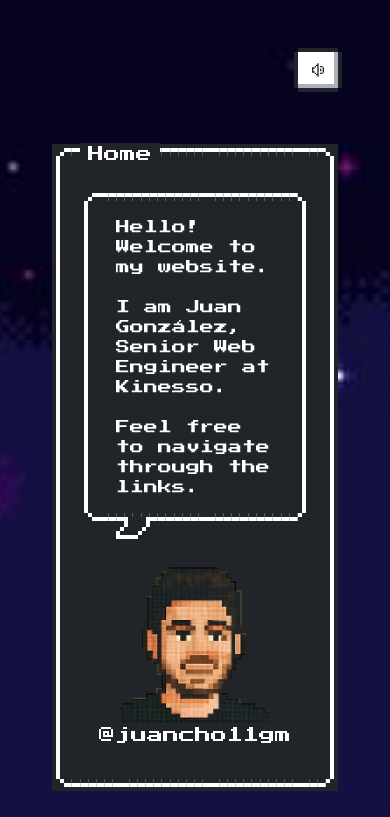
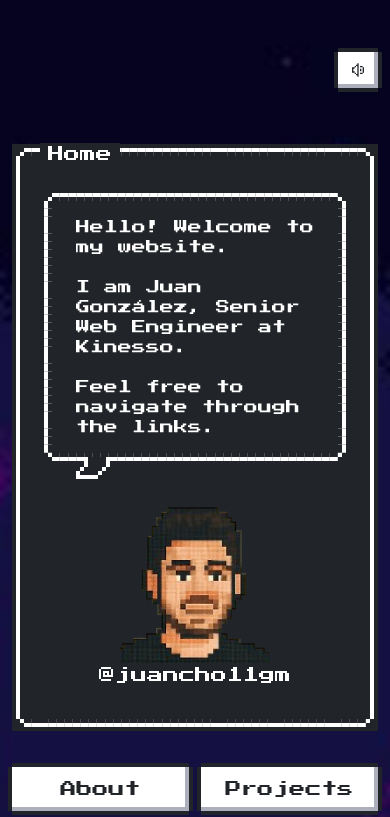
Before and after one commit to juancho11gm/pokejuango, a Next.js app: page / in a window 390 px wide. Shown: the top 817 px of the page. Built offline with nearby package versions, Linux system fonts and the light colour scheme.

Commit message:
feat: update padding

```diff
--- a/src/app/globals.css
+++ b/src/app/globals.css
@@ -14,7 +14,7 @@ body {
   display: flex;
   flex-direction: column;
   justify-content: space-between;
-  @apply text-white! px-12;
+  @apply text-white! px-2 md:px-12;
 }
 
 p,
```
